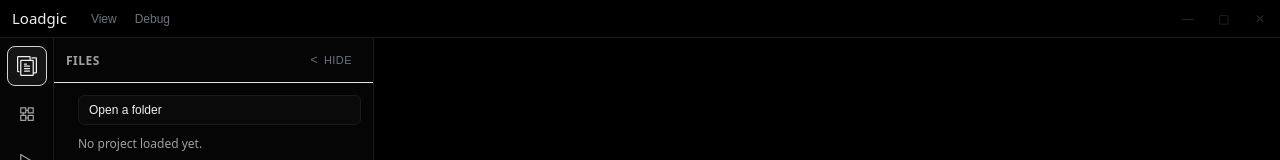
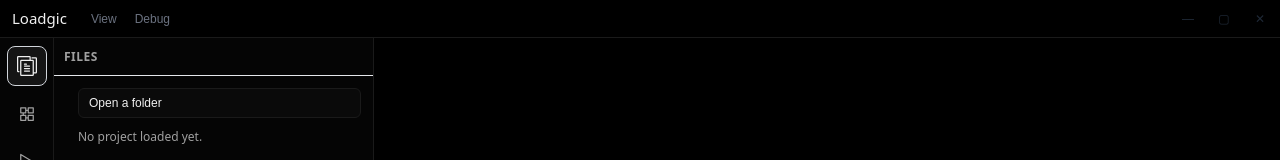
Before and after one commit to h8d13/Loadgic, a React (Vite) app in the folder app/: page /#/ in a window 1280 px wide. Shown: the top 160 px of the page. Built offline with nearby package versions, Linux system fonts and the light colour scheme.

Commit message:
Change strucs and remove some fluff => Feat: copy path anywhere on the box

```diff
--- a/app/src/App.tsx
+++ b/app/src/App.tsx
@@ -235,7 +235,6 @@
         <SidePanel
           activeView={activeView}
           isOpen={isPanelOpen}
-          onToggle={() => setIsPanelOpen((open) => !open)}
           projectRoot={projectRoot}
           projectTree={projectTree}
           onOpenProject={openProject}
@@ -260,18 +259,14 @@
         <div className="content">
           {activeView === 'files' && selectedFilePath ? (
             <div className="file-viewer">
-              <div className="file-viewer-header">
-                {selectedFilePath ? (
-                  <>
-                    <button
-                      className={`file-viewer-copy${copied ? ' copied' : ''}`}
+              <div
+                className="file-viewer-header"
                 onClick={() => copyPathToClipboard(selectedFilePath)}
-                      aria-label="Copy full path"
                 title="Copy full path"
-                      type="button"
               >
+                <span className={`file-viewer-copy${copied ? ' copied' : ''}`}>
                   <span className={`file-viewer-copy-icon${copied ? ' check' : ''}`}>{copied ? '✓' : '⧉'}</span>
-                    </button>
+                </span>
                 <span className="file-viewer-path">
                   {splitPath(selectedFilePath).dir}
                   {splitPath(selectedFilePath).dir ? '/' : ''}
@@ -279,8 +274,6 @@
                 <span className="file-viewer-name">
                   {splitPath(selectedFilePath).name}
                 </span>
-                  </>
-                ) : null}
               </div>
               {selectedFileContent?.kind === 'text' ? (
                 <Suspense fallback={<div className="file-viewer-loading">Loading editor...</div>}>
--- a/app/src/components/sidebar/SidePanel.tsx
+++ b/app/src/components/sidebar/SidePanel.tsx
@@ -5,7 +5,6 @@
 type Props = {
   activeView: ViewMode
   isOpen: boolean
-  onToggle: () => void
   projectRoot?: string | null
   projectTree?: ProjectNode | null
   onOpenProject?: () => void
@@ -74,7 +73,6 @@
 export default function SidePanel({
   activeView,
   isOpen,
-  onToggle,
   projectRoot,
   projectTree,
   onOpenProject,
@@ -85,15 +83,6 @@
     <aside className={`sidepanel ${isOpen ? 'open' : 'closed'}`}>
       <div className="sidepanel-header">
         <div className="sidepanel-title">{activeView.toUpperCase()}</div>
-        <button
-          className="sidepanel-toggle"
-          onClick={onToggle}
-          aria-label={isOpen ? 'Hide panel' : 'Show panel'}
-          title={isOpen ? 'Hide panel' : 'Show panel'}
-        >
-          <span className="sidepanel-toggle-icon">{isOpen ? '<' : '>'}</span>
-          <span className="sidepanel-toggle-text">{isOpen ? 'Hide' : 'Show'}</span>
-        </button>
       </div>
 
       <div className="sidepanel-body">
--- a/app/src/index.css
+++ b/app/src/index.css
@@ -321,14 +321,12 @@
 }
 
 .sidepanel-header {
-  padding: 10px 12px;
+  padding: 10px;
   border-bottom: 1px solid var(--border-color);
-
   display: flex;
   align-items: center;
   justify-content: space-between;
-
-  min-height: 40px;
+  min-height: 20px;
 }
 
 .sidepanel-title {
@@ -336,34 +334,6 @@
   font-weight: 600;
   color: var(--text-secondary);
   letter-spacing: 0.04em;
-}
-
-.sidepanel-toggle {
-  height: 24px;
-  padding: 0 8px;
-  border-radius: 6px;
-  background: transparent;
-  border: 1px solid transparent;
-  color: var(--text-secondary);
-  cursor: pointer;
-  display: inline-flex;
-  align-items: center;
-  gap: 6px;
-  font-size: 11px;
-  text-transform: uppercase;
-  letter-spacing: 0.04em;
-  transition: background-color 0.15s ease, border-color 0.15s ease, color 0.15s ease;
-}
-
-.sidepanel-toggle:hover {
-  background-color: var(--hover-bg);
-  border-color: var(--border-hover);
-  color: var(--text-primary);
-}
-
-.sidepanel-toggle-icon {
-  font-size: 12px;
-  line-height: 1;
 }
 
 .sidepanel-body {
@@ -441,7 +411,7 @@
   overflow: auto;
   min-width: 0;
   min-height: 0;
-  padding: 12px;
+  padding: 10px;
   position: relative;
 }
 
@@ -487,33 +457,31 @@
   display: flex;
   align-items: center;
   gap: 1px;
+  height: 20px;
+  padding: 0 8px;
   font-size: 12px;
   color: var(--text-muted);
   letter-spacing: 0.03em;
   background: var(--bg-alt);
   border: 1px solid var(--border);
   border-radius: 6px;
-  min-width: 0;
   max-width: 100%;
+  cursor: pointer;
 }
 
 .file-viewer-copy {
   display: flex;
   align-items: center;
   justify-content: center;
-  width: 20px;
-  height: 20px;
-  padding: 0;
-  background: transparent;
-  border: none;
-  border-radius: 4px;
+  width: 16px;
+  height: 16px;
   color: var(--text-muted);
-  cursor: pointer;
   transition: color 0.15s;
   flex-shrink: 0;
 }
 
-.file-viewer-copy:hover {
+.file-viewer-copy:hover,
+.file-viewer-header:hover .file-viewer-copy {
   color: var(--text);
 }
 
@@ -522,11 +490,11 @@
 }
 
 .file-viewer-copy-icon {
-  font-size: 13px;
+  font-size: 11px;
 }
 
 .file-viewer-copy-icon.check {
-  font-size: 11px;
+  font-size: 10px;
 }
 
 .file-viewer-path {
@@ -538,6 +506,7 @@
   text-overflow: ellipsis;
   flex-shrink: 1;
   min-width: 0;
+  user-select: none;
 }
 
 .file-viewer-name {
@@ -545,6 +514,7 @@
   font-weight: 500;
   white-space: nowrap;
   flex-shrink: 0;
+  user-select: none;
 }
 
 .image-viewer {
@@ -673,6 +643,7 @@
 .files-empty {
   font-size: 12px;
   color: #9ca3af;
+  user-select: none;
 }
 
 .file-tree {
@@ -968,7 +939,6 @@
 
 .menu-btn:hover,
 .menu-btn.active,
-.sidepanel-toggle:hover,
 .sidepanel-handle:hover,
 .files-open-btn:hover,
 .file-tree-label:hover,
@@ -1063,7 +1033,6 @@
   border-left: 8px solid #22c55e;
   border-top: 5px solid transparent;
   border-bottom: 5px solid transparent;
-  filter: drop-shadow(0 0 2px rgba(34, 197, 94, 0.5));
 }
 
 /* Breakpoint - Yellow dot (multiple allowed) */
@@ -1072,7 +1041,6 @@
   height: 10px;
   border-radius: 50%;
   background: #eab308;
-  box-shadow: 0 0 4px rgba(234, 179, 8, 0.5);
 }
 
 /* Exit point - Red dot (only one) */
@@ -1081,5 +1049,4 @@
   height: 10px;
   border-radius: 50%;
   background: #ef4444;
-  box-shadow: 0 0 4px rgba(239, 68, 68, 0.5);
 }
```
Lines whose indentation alone changed are shown as unchanged.
